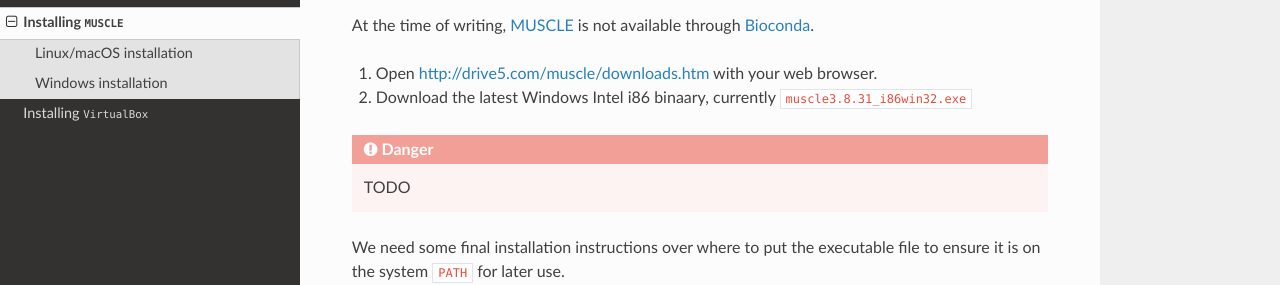
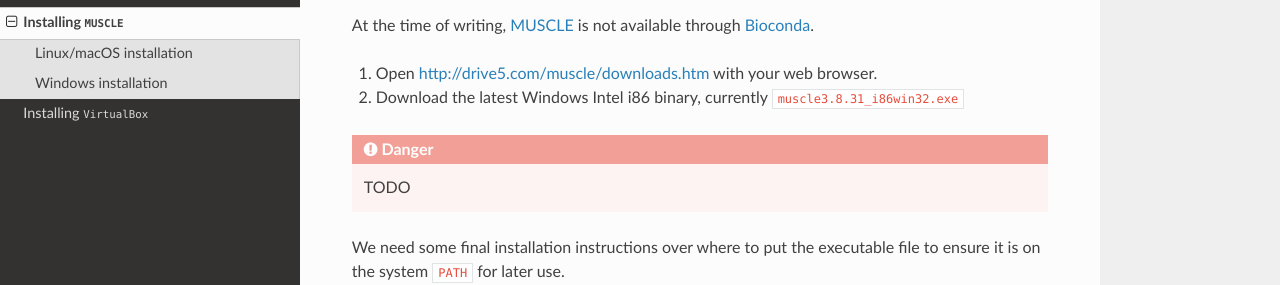
Before and after one commit to widdowquinn/2018-03-06-ibioic, a Sphinx documentation site: the page built from docs/install_muscle.rst, in a window 1280 px wide and 924 px high. Shown: the part 450-735 px from the top of the window. Built offline with Sphinx 7.4.7 and the Read the Docs theme 2.0.0, drawn with Linux system fonts in a browser that asks for light colours.

Commit message:
fix typo in MUSCLE page

```diff
--- a/docs/install_muscle.rst
+++ b/docs/install_muscle.rst
@@ -26,7 +26,7 @@ Windows installation
 At the time of writing, `MUSCLE`_ is not available through `Bioconda`_.
 
 1. Open http://drive5.com/muscle/downloads.htm with your web browser.
-2. Download the latest Windows	Intel i86 binaary, currently ``muscle3.8.31_i86win32.exe``
+2. Download the latest Windows Intel i86 binary, currently ``muscle3.8.31_i86win32.exe``
 
 .. DANGER::
     TODO
```
